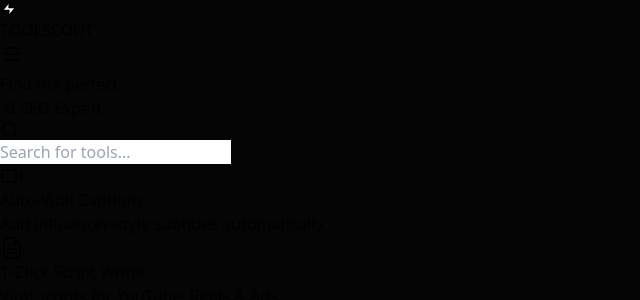
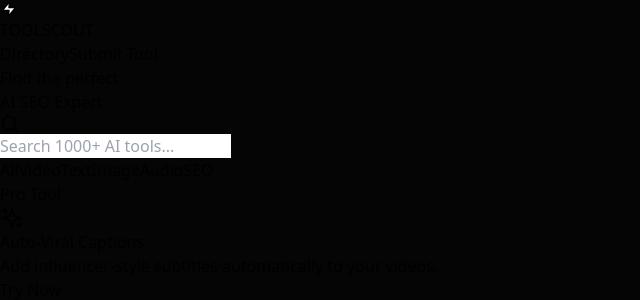
Before and after one commit to vaghelameet07/toolscout-ai., a React (Vite) app: page / in a window 1280 px wide. Shown: the top 300 px of the page, without its empty margins (0-640 px from the left). Built offline with nearby package versions, Linux system fonts and the light colour scheme; the HTML template or start-up script is replaced by a standard one.

Commit message:
Update App.tsx

```diff
--- a/src/App.tsx
+++ b/src/App.tsx
@@ -1,127 +1,73 @@
-import React, { useState, useEffect, useRef } from 'react';
-import { Search, Sparkles, Video, FileText, Image as ImageIcon, Mic, BarChart3, Menu, Zap, ArrowRight, X, ArrowLeft, Upload, Send, Paperclip, Info, Settings, Mail } from 'lucide-react';
+import React, { useState } from 'react';
+import Header from './components/Header';
+import Footer from './components/Footer';
+import DirectoryPage from './components/DirectoryPage';
+import ToolDetailPage from './components/ToolDetailPage';
+import SubmitToolPage from './components/SubmitToolPage';
+import PrivacyPage from './components/PrivacyPage';
+import TermsPage from './components/TermsPage';
+import ScrollToTop from './components/ScrollToTop';
 
-export default function App() {
-  const [selectedCategory, setSelectedCategory] = useState('All');
-  const [searchTerm, setSearchTerm] = useState('');
-  const [activeTool, setActiveTool] = useState(null);
-  const [wordIndex, setWordIndex] = useState(0);
-  const [messages, setMessages] = useState([]);
-  const [input, setInput] = useState('');
-  const [isLoading, setIsLoading] = useState(false);
-  const [isMenuOpen, setIsMenuOpen] = useState(false);
-  const chatEndRef = useRef(null);
+// Page Types
+type Page = 'directory' | 'tool-detail' | 'submit' | 'privacy' | 'terms';
 
-  const words = ['Video Editor', 'Script Writer', 'SEO Expert', 'Voice Artist', 'Thumbnail Designer'];
+function App() {
+  const [currentPage, setCurrentPage] = useState<Page>('directory');
+  const [selectedTool, setSelectedTool] = useState<any>(null);
 
-  useEffect(() => {
-    if (!activeTool) {
-      const interval = setInterval(() => {
-        setWordIndex((prev) => (prev + 1) % words.length);
-      }, 2500);
-      return () => clearInterval(interval);
-    }
-  }, [activeTool]);
+  // Navigation Handlers
+  const navigateToTool = (tool: any) => {
+    setSelectedTool(tool);
+    setCurrentPage('tool-detail');
+    window.scrollTo(0, 0);
+  };
 
-  useEffect(() => {
-    chatEndRef.current?.scrollIntoView({ behavior: 'smooth' });
-  }, [messages]);
-
-  const proTools = [
-    { id: 'captions', name: 'Auto-Viral Captions', desc: 'Add influencer-style subtitles automatically.', category: 'Video', icon: <Video className="text-blue-500" /> },
-    { id: 'script', name: '1-Click Script Writer', desc: 'Viral scripts for YouTube, Reels & Ads.', category: 'Text', icon: <FileText className="text-purple-500" /> },
-    { id: 'upscale', name: '4K Image Upscaler', desc: 'Convert low-res photos to ultra-HD quality.', category: 'Image', icon: <ImageIcon className="text-green-500" /> },
-    { id: 'voice', name: 'Ultra-Human Voice', desc: 'Hyper-realistic AI voiceovers in any language.', category: 'Audio', icon: <Mic className="text-orange-500" /> },
-    { id: 'seo', name: 'SEO Deep-Rank', desc: 'Generate high-ranking tags & descriptions.', category: 'SEO', icon: <BarChart3 className="text-red-500" /> },
-    { id: 'thumbnail', name: 'Thumbnail AI', desc: 'Generate high-CTR thumbnails in seconds.', category: 'Image', icon: <ImageIcon className="text-pink-500" /> },
-    { id: 'repurpose', name: 'Video Repurpose', desc: 'Turn 1 YouTube video into 10 Reels/Shorts.', category: 'Video', icon: <Video className="text-cyan-500" /> }
-  ];
-
-  const handleSendMessage = async (e) => {
-    e.preventDefault();
-    if (!input.trim() || isLoading) return;
-
-    const userMsg = { role: 'user', content: input };
-    setMessages(prev => [...prev, userMsg]);
-    setInput('');
-    setIsLoading(true);
-
-    try {
-      const response = await fetch('/api/process', {
-        method: 'POST',
-        headers: { 'Content-Type': 'application/json' },
-        body: JSON.stringify({ toolId: activeTool.id, prompt: input })
-      });
-      const data = await response.json();
-      setMessages(prev => [...prev, { role: 'bot', content: data.data || "AI response received!" }]);
-    } catch (error) {
-      setMessages(prev => [...prev, { role: 'bot', content: "Server connection issue. Make sure backend is running!" }]);
-    }
-    setIsLoading(false);
+  const navigateTo = (page: Page) => {
+    setCurrentPage(page);
+    window.scrollTo(0, 0);
   };
 
   return (
-    <div className="min-h-screen bg-[#050505] text-white font-sans selection:bg-blue-600/30 overflow-x-hidden">
-      <nav className="fixed top-0 left-0 right-0 z-[100] bg-black/90 backdrop-blur-xl border-b border-white/5 h-16 px-6 flex justify-between items-center">
-        <div className="flex items-center gap-2 cursor-pointer" onClick={() => setActiveTool(null)}>
-          <div className="bg-blue-600 p-1.5 rounded-lg shadow-[0_0_15px_rgba(37,99,235,0.4)]">
-            <Zap size={18} fill="white" className="text-white" />
-          </div>
-          <span className="text-xl font-black tracking-tighter italic uppercase">TOOL<span className="text-blue-600">SCOUT</span></span>
-        </div>
-        <button onClick={() => setIsMenuOpen(!isMenuOpen)} className="p-2 hover:bg-white/5 rounded-full"><Menu className="text-gray-400" /></button>
-      </nav>
+    <div className="min-h-screen bg-[#050505] text-white font-sans selection:bg-blue-600/30">
+      <ScrollToTop />
 
-      <main className="pt-24 pb-20 px-4 max-w-6xl mx-auto">
-        {!activeTool ? (
-          <div className="animate-in fade-in duration-700">
-            <div className="text-center mb-16">
-              <h1 className="text-5xl md:text-8xl font-black mb-6 tracking-tighter italic uppercase">
-                Find the perfect <br />
-                <span className="bg-gradient-to-r from-blue-400 via-blue-600 to-indigo-600 bg-clip-text text-transparent">AI {words[wordIndex]}</span>
-              </h1>
-              <div className="relative max-w-2xl mx-auto mt-12">
-                <Search className="absolute left-6 top-1/2 -translate-y-1/2 text-gray-500" size={20} />
-                <input type="text" placeholder="Search for tools..." className="w-full bg-[#0e0e0e] border border-white/10 rounded-3xl py-6 px-16 focus:outline-none focus:border-blue-600/50 text-base" onChange={(e) => setSearchTerm(e.target.value)} />
-              </div>
-            </div>
-            <div className="grid grid-cols-1 md:grid-cols-2 lg:grid-cols-3 gap-6">
-              {proTools.filter(t => t.name.toLowerCase().includes(searchTerm.toLowerCase())).map(tool => (
-                <div key={tool.id} onClick={() => {setActiveTool(tool); setMessages([{role:'bot', content: `Bhai, main aapka ${tool.name} AI hoon. Batao kya help karun?`}]);}} className="group bg-[#0c0c0c] border border-white/5 rounded-[32px] p-8 hover:bg-[#111] hover:border-blue-600/50 transition-all cursor-pointer">
-                  <div className="mb-6">{tool.icon}</div>
-                  <h3 className="text-2xl font-black mb-2 italic uppercase group-hover:text-blue-500">{tool.name}</h3>
-                  <p className="text-gray-500 text-sm">{tool.desc}</p>
-                </div>
-              ))}
-            </div>
-          </div>
-        ) : (
-          <div className="flex flex-col h-[75vh] bg-[#0c0c0c] border border-white/10 rounded-[40px] overflow-hidden shadow-2xl animate-in slide-in-from-bottom-4">
-            <div className="p-6 border-b border-white/5 flex items-center justify-between bg-black/40">
-              <div className="flex items-center gap-4">
-                <button onClick={() => setActiveTool(null)}><ArrowLeft size={20} className="text-gray-500 hover:text-white transition-all" /></button>
-                <h2 className="font-black uppercase italic text-sm tracking-widest text-blue-500">{activeTool.name}</h2>
-              </div>
-            </div>
-            <div className="flex-1 overflow-y-auto p-6 space-y-6">
-              {messages.map((msg, i) => (
-                <div key={i} className={`flex ${msg.role === 'user' ? 'justify-end' : 'justify-start'}`}>
-                  <div className={`max-w-[80%] p-4 rounded-3xl text-sm ${msg.role === 'user' ? 'bg-blue-600 text-white rounded-tr-none' : 'bg-white/5 text-gray-200 rounded-tl-none border border-white/5'}`}>{msg.content}</div>
-                </div>
-              ))}
-              {isLoading && <div className="text-blue-500 text-[10px] font-bold italic animate-pulse px-2 uppercase">ToolScout AI is thinking...</div>}
-              <div ref={chatEndRef} />
-            </div>
-            <form onSubmit={handleSendMessage} className="p-6 bg-black/40 border-t border-white/5">
-              <div className="relative flex items-center gap-3">
-                <button type="button" className="p-3 bg-white/5 rounded-2xl text-gray-400 hover:text-white"><Paperclip size={20} /></button>
-                <input type="text" value={input} onChange={(e) => setInput(e.target.value)} placeholder={`Message ${activeTool.name}...`} className="flex-1 bg-[#121212] border border-white/10 rounded-2xl py-4 px-6 focus:outline-none focus:border-blue-600/50 text-sm text-white" />
-                <button type="submit" className="p-4 bg-blue-600 rounded-2xl hover:bg-blue-700 transition-all shadow-[0_0_15px_rgba(37,99,235,0.4)]"><Send size={20} /></button>
-              </div>
-            </form>
-          </div>
+      {/* Navigation Header */}
+      <Header onLogoClick={() => navigateTo('directory')} />
+
+      {/* Main Content Area */}
+      <main className="pt-24 pb-20 px-4 max-w-7xl mx-auto">
+        {currentPage === 'directory' && (
+          <DirectoryPage onToolClick={navigateToTool} />
+        )}
+
+        {currentPage === 'tool-detail' && selectedTool && (
+          <ToolDetailPage
+            tool={selectedTool}
+            onBack={() => navigateTo('directory')}
+          />
+        )}
+
+        {currentPage === 'submit' && (
+          <SubmitToolPage onBack={() => navigateTo('directory')} />
+        )}
+
+        {currentPage === 'privacy' && (
+          <PrivacyPage onBack={() => navigateTo('directory')} />
+        )}
+
+        {currentPage === 'terms' && (
+          <TermsPage onBack={() => navigateTo('directory')} />
         )}
       </main>
+
+      {/* Shared Footer */}
+      <Footer
+        onPrivacyClick={() => navigateTo('privacy')}
+        onTermsClick={() => navigateTo('terms')}
+        onSubmitClick={() => navigateTo('submit')}
+      />
     </div>
   );
-     }
+}
+
+export default App;
```
